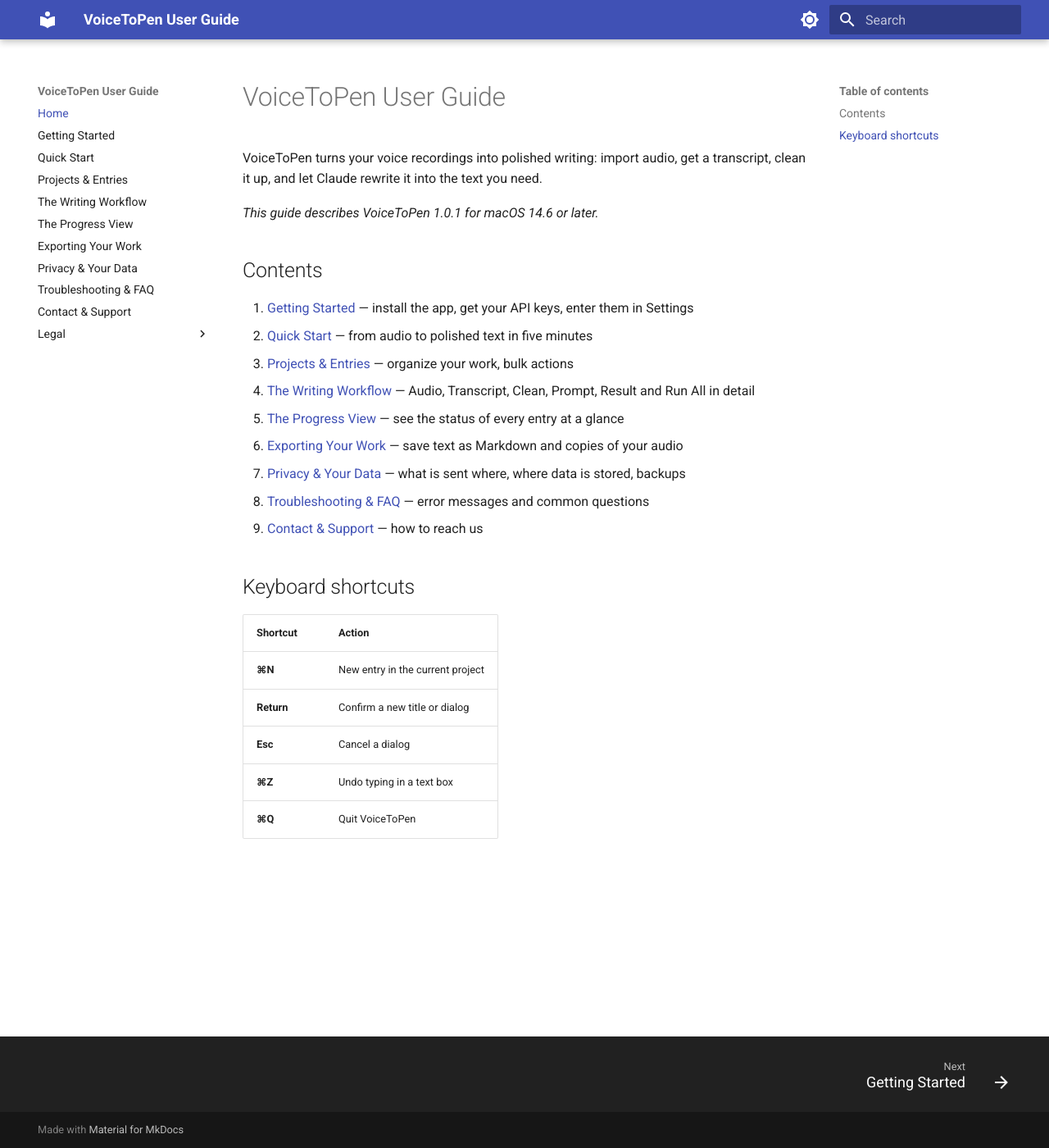
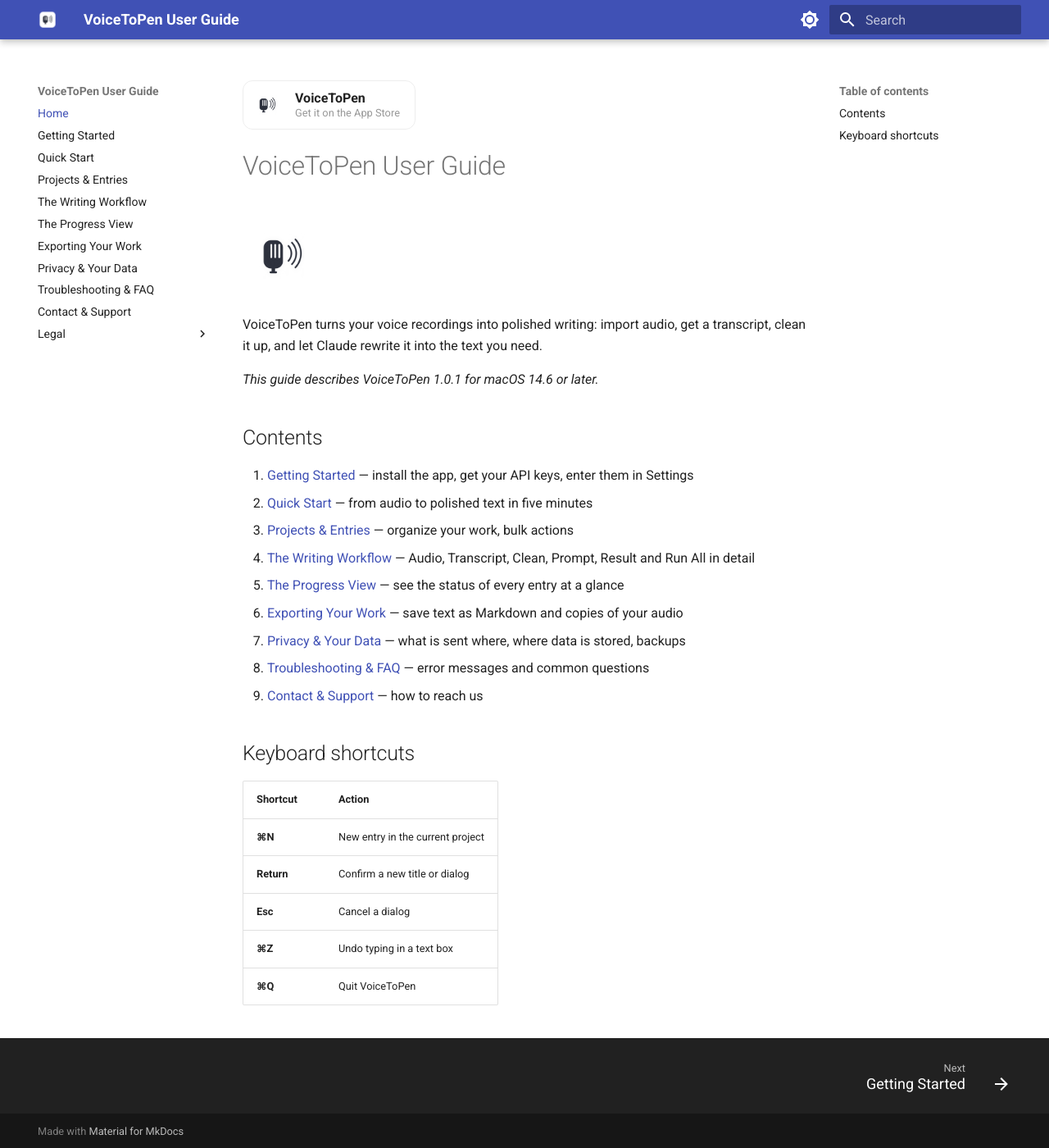
Before and after one commit to YRoensch/voicetopen-docs, an MkDocs documentation site: the page built from docs/README.md, in a window 1280 px wide and 1400 px high. Shown: the whole window at 82% size. Built offline with MkDocs 1.6.1 and Material for MkDocs 9.7.7, drawn with Linux system fonts in a browser that asks for light colours.

Commit message:
Update user guide (from voicebook claude/user-documentation-steps-a1ea03@38edc28)

```diff
--- a/docs/README.md
+++ b/docs/README.md
@@ -1,4 +1,6 @@
 # VoiceToPen User Guide
+
+<a href="https://apps.apple.com/de/app/voicetopen/id6781211968?l=en-GB&mt=12"><img src="images/logo.png" alt="VoiceToPen app icon" width="96"></a>
 
 VoiceToPen turns your voice recordings into polished writing: import audio, get a transcript, clean it up, and let Claude rewrite it into the text you need.
 
--- a/mkdocs.yml
+++ b/mkdocs.yml
@@ -1,11 +1,14 @@
-# Site config for the public user guide. Synced to YRoensch/voicetopen-docs by
-# .github/workflows/sync-docs.yml — edit it here, not in the public repo.
+# Site config for the public user guide. Published to YRoensch/voicetopen-docs by
+# scripts/publish-docs.sh — edit it here, not in the public repo.
 site_name: VoiceToPen User Guide
 site_url: https://yroensch.github.io/voicetopen-docs/
 docs_dir: docs
 
 theme:
   name: material
+  custom_dir: overrides
+  logo: images/logo.png
+  favicon: images/favicon.png
   features:
     - navigation.footer
     - search.highlight
@@ -20,6 +23,9 @@ theme:
       toggle:
         icon: material/brightness-4
         name: Switch to light mode
+
+extra:
+  app_store_url: https://apps.apple.com/de/app/voicetopen/id6781211968?l=en-GB&mt=12
 
 markdown_extensions:
   - admonition
--- /dev/null
+++ b/overrides/main.html
@@ -0,0 +1,25 @@
+{#- Adds the App Store link (with the app logo) to the top of every page. -#}
+{% extends "base.html" %}
+
+{% block content %}
+<a class="vtp-store" href="{{ config.extra.app_store_url }}" target="_blank" rel="noopener">
+  <img src="{{ 'images/logo.png' | url }}" alt="" width="40" height="40">
+  <span>
+    <strong>VoiceToPen</strong>
+    <small>Get it on the App Store</small>
+  </span>
+</a>
+<style>
+  .vtp-store {
+    display: inline-flex; align-items: center; gap: .7rem;
+    margin-bottom: 1.2rem; padding: .45rem .9rem .45rem .45rem;
+    border: 1px solid var(--md-default-fg-color--lightest); border-radius: .6rem;
+    color: var(--md-default-fg-color) !important; text-decoration: none;
+  }
+  .vtp-store:hover { border-color: var(--md-accent-fg-color); }
+  .vtp-store img { border-radius: 22%; }
+  .vtp-store span { display: flex; flex-direction: column; line-height: 1.25; }
+  .vtp-store small { color: var(--md-default-fg-color--light); }
+</style>
+{{ super() }}
+{% endblock %}
```
Also changed, not shown: README.md (+5 -1 lines), docs/images/favicon.png (added), docs/images/logo.png (added).
